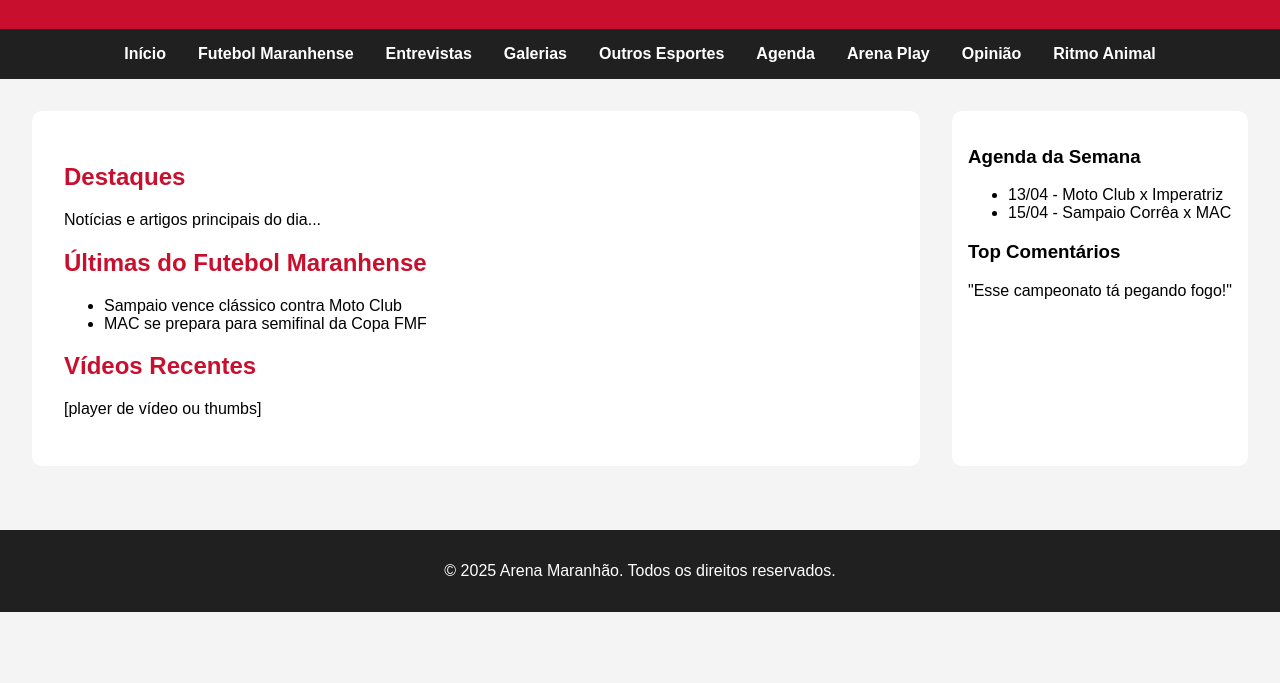
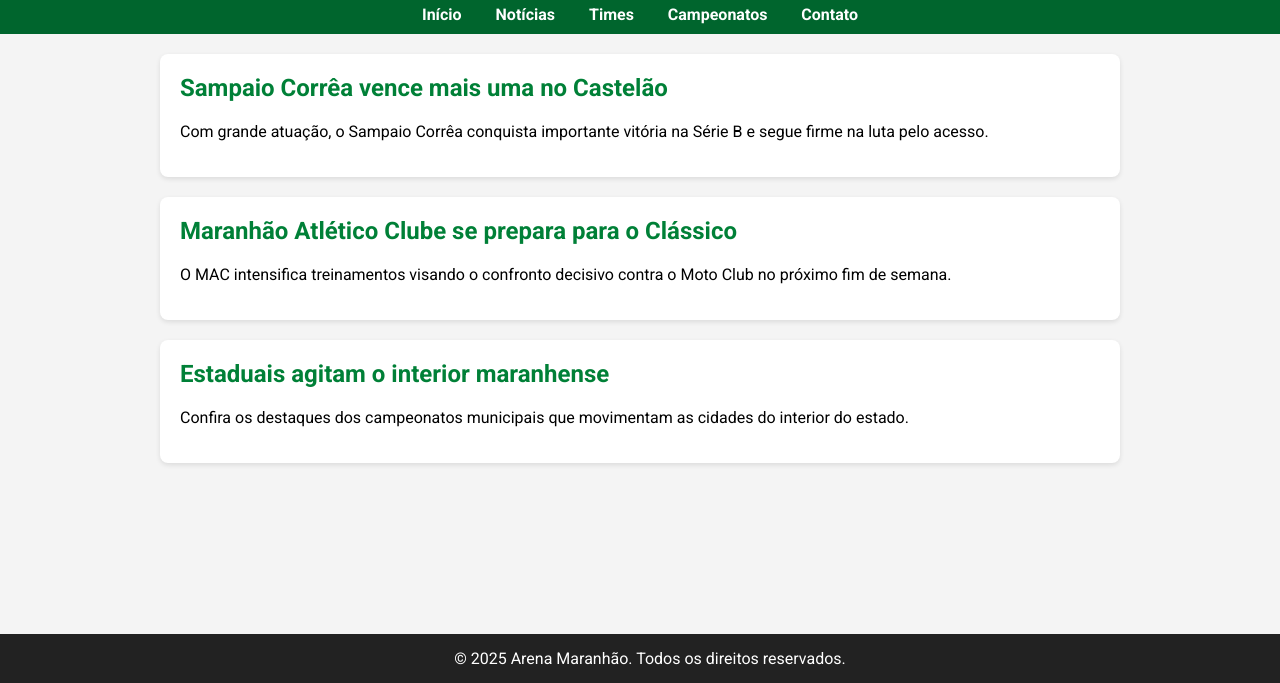
Before and after one commit to edykelvison/Arena-Maranh-o, a plain HTML site: page index.html in a window 1280 px wide. Shown: the part 117-800 px from the top of the page. Drawn offline with Linux system fonts and the light colour scheme.

Commit message:
Add files via upload

```diff
--- a/index.html
+++ b/index.html
@@ -1,58 +1,65 @@
 <!DOCTYPE html>
-<html lang="pt-br">
+<html lang="pt-BR">
 <head>
-  <meta charset="UTF-8">
-  <meta name="viewport" content="width=device-width, initial-scale=1.0">
+  <meta charset="UTF-8" />
+  <meta name="viewport" content="width=device-width, initial-scale=1.0" />
   <title>Arena Maranhão</title>
+  <link href="https://fonts.googleapis.com/css2?family=Roboto:wght@400;700&display=swap" rel="stylesheet">
   <style>
     body {
       margin: 0;
-      font-family: Arial, sans-serif;
+      font-family: 'Roboto', sans-serif;
       background-color: #f4f4f4;
     }
     header {
-      background-color: #c8102e;
-      color: white;
-      padding: 1em;
+      background-color: #008037;
+      color: #fff;
+      padding: 20px;
       text-align: center;
     }
+    header h1 {
+      margin: 0;
+      font-size: 2.5rem;
+    }
+    header p {
+      margin: 5px 0 0;
+      font-size: 1.1rem;
+    }
     nav {
-      background-color: #202020;
-      display: flex;
-      justify-content: center;
-      gap: 2em;
-      padding: 1em;
+      background: #00652d;
+      padding: 10px;
+      text-align: center;
     }
     nav a {
-      color: white;
+      color: #fff;
       text-decoration: none;
+      margin: 0 15px;
       font-weight: bold;
     }
-    main {
-      padding: 2em;
-      display: grid;
-      grid-template-columns: 3fr 1fr;
-      gap: 2em;
+    .container {
+      padding: 20px;
+      max-width: 960px;
+      margin: auto;
     }
-    .content {
-      background-color: white;
-      padding: 2em;
-      border-radius: 10px;
+    .card {
+      background: #fff;
+      border-radius: 8px;
+      box-shadow: 0 2px 5px rgba(0,0,0,0.1);
+      padding: 20px;
+      margin-bottom: 20px;
     }
-    .sidebar {
-      background-color: #fff;
-      padding: 1em;
-      border-radius: 10px;
+    .card h2 {
+      margin-top: 0;
+      color: #008037;
     }
     footer {
-      background-color: #202020;
-      color: white;
+      background: #222;
+      color: #fff;
       text-align: center;
-      padding: 1em;
-      margin-top: 2em;
-    }
-    h2 {
-      color: #c8102e;
+      padding: 15px 10px;
+      position: fixed;
+      bottom: 0;
+      width: 100%;
     }
   </style>
 </head>
@@ -64,45 +71,31 @@
 
   <nav>
     <a href="#">Início</a>
-    <a href="#">Futebol Maranhense</a>
-    <a href="#">Entrevistas</a>
-    <a href="#">Galerias</a>
-    <a href="#">Outros Esportes</a>
-    <a href="#">Agenda</a>
-    <a href="#">Arena Play</a>
-    <a href="#">Opinião</a>
-    <a href="#">Ritmo Animal</a>
+    <a href="#">Notícias</a>
+    <a href="#">Times</a>
+    <a href="#">Campeonatos</a>
+    <a href="#">Contato</a>
   </nav>
 
-  <main>
-    <div class="content">
-      <h2>Destaques</h2>
-      <p>Notícias e artigos principais do dia...</p>
-
-      <h2>Últimas do Futebol Maranhense</h2>
-      <ul>
-        <li>Sampaio vence clássico contra Moto Club</li>
-        <li>MAC se prepara para semifinal da Copa FMF</li>
-      </ul>
-
-      <h2>Vídeos Recentes</h2>
-      <p>[player de vídeo ou thumbs]</p>
+  <div class="container">
+    <div class="card">
+      <h2>Sampaio Corrêa vence mais uma no Castelão</h2>
+      <p>Com grande atuação, o Sampaio Corrêa conquista importante vitória na Série B e segue firme na luta pelo acesso.</p>
     </div>
 
-    <aside class="sidebar">
-      <h3>Agenda da Semana</h3>
-      <ul>
-        <li>13/04 - Moto Club x Imperatriz</li>
-        <li>15/04 - Sampaio Corrêa x MAC</li>
-      </ul>
+    <div class="card">
+      <h2>Maranhão Atlético Clube se prepara para o Clássico</h2>
+      <p>O MAC intensifica treinamentos visando o confronto decisivo contra o Moto Club no próximo fim de semana.</p>
+    </div>
 
-      <h3>Top Comentários</h3>
-      <p>"Esse campeonato tá pegando fogo!"</p>
-    </aside>
-  </main>
+    <div class="card">
+      <h2>Estaduais agitam o interior maranhense</h2>
+      <p>Confira os destaques dos campeonatos municipais que movimentam as cidades do interior do estado.</p>
+    </div>
+  </div>
 
   <footer>
-    <p>&copy; 2025 Arena Maranhão. Todos os direitos reservados.</p>
+    &copy; 2025 Arena Maranhão. Todos os direitos reservados.
   </footer>
 </body>
 </html>
```
